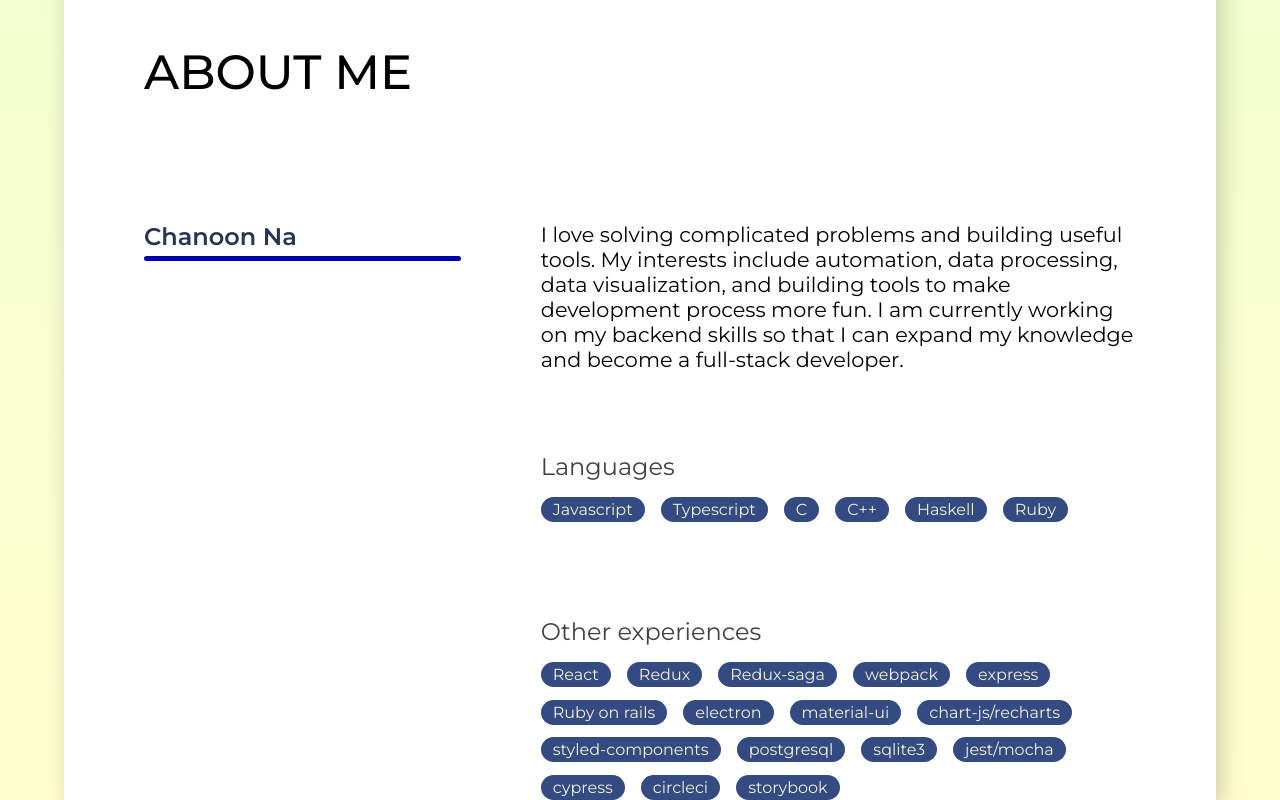
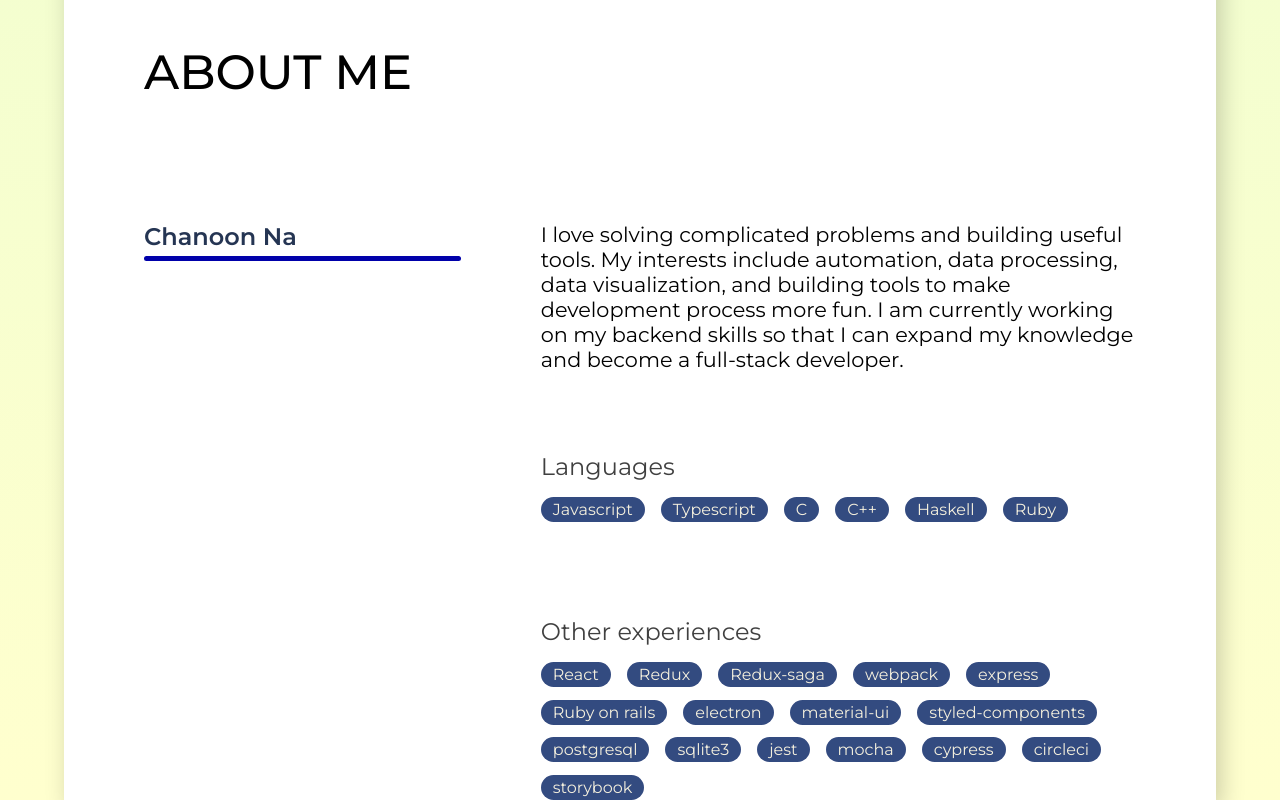
Before and after one commit to chanoonna/chanoonna, a React app: page / in a window 1280 px wide. Shown: the part 6043-6843 px from the top of the page. Built offline with nearby package versions, Linux system fonts and the light colour scheme.

Commit message:
Update stacks in about me page

```diff
--- a/src/components/AboutMe.tsx
+++ b/src/components/AboutMe.tsx
@@ -62,11 +62,11 @@ const OTHER_EXPERIENCES = [
   'Ruby on rails',
   'electron',
   'material-ui',
-  'chart-js/recharts',
   'styled-components',
   'postgresql',
   'sqlite3',
-  'jest/mocha',
+  'jest',
+  'mocha',
   'cypress',
   'circleci',
   'storybook'
```
